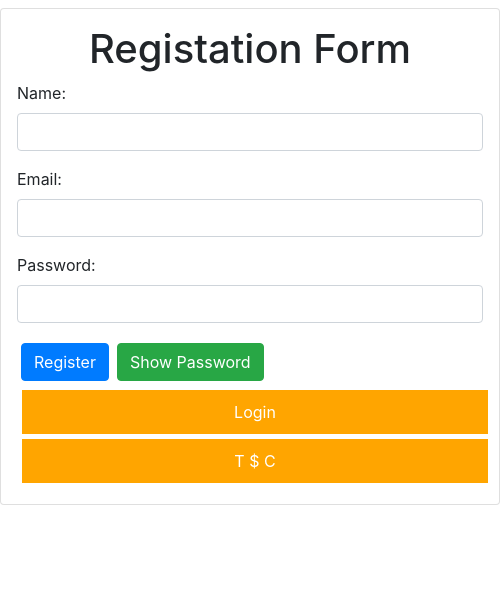
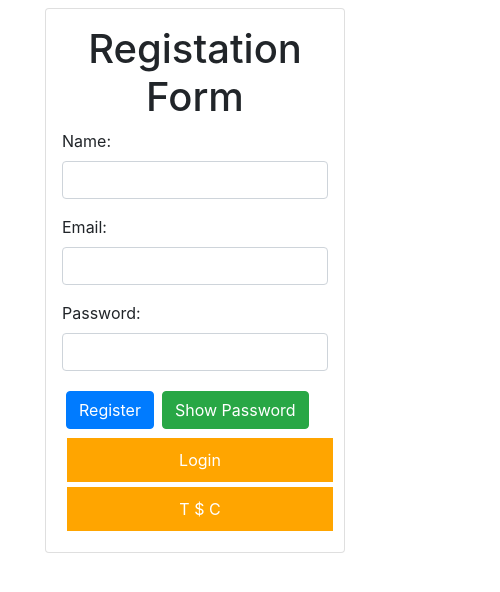
Before and after one commit to atulsingh9507/react, a React (Create React App) app: page / in a window 390 px wide. Shown: the top 592 px of the page, 500 px wide, since content can reach past the window. Built offline with nearby package versions, Linux system fonts and the light colour scheme.

Commit message:
implementing media query

```diff
--- a/src/Components/Register.js
+++ b/src/Components/Register.js
@@ -22,9 +22,17 @@ export default function Register(props) {
         width:100%;
         margin:5px;
       `;
-
+   const StyleRegisterContainer = Styled.div`
+   width: 600px;
+   &:hover{
+      box-shadow:0px 0px 5px grey;
+   }
+   @media (min-width:0px) and (max-width:600px){
+      width:300px;
+   }
+   `;
   return (
-    <div className='container card p-3 mt-2 register-container'>
+    <StyleRegisterContainer className='container card p-3 mt-2' >
         <h1 className='text-center'>Registation Form</h1>
       <form onSubmit={props.submit}>
          <div className='form-group'>
@@ -44,6 +52,6 @@ export default function Register(props) {
          <StyledButton type='button'> Login </StyledButton>
          <StyledButton type='button'>T $ C</StyledButton>
       </form>
-    </div>
+   </StyleRegisterContainer>
   );
 }
```
